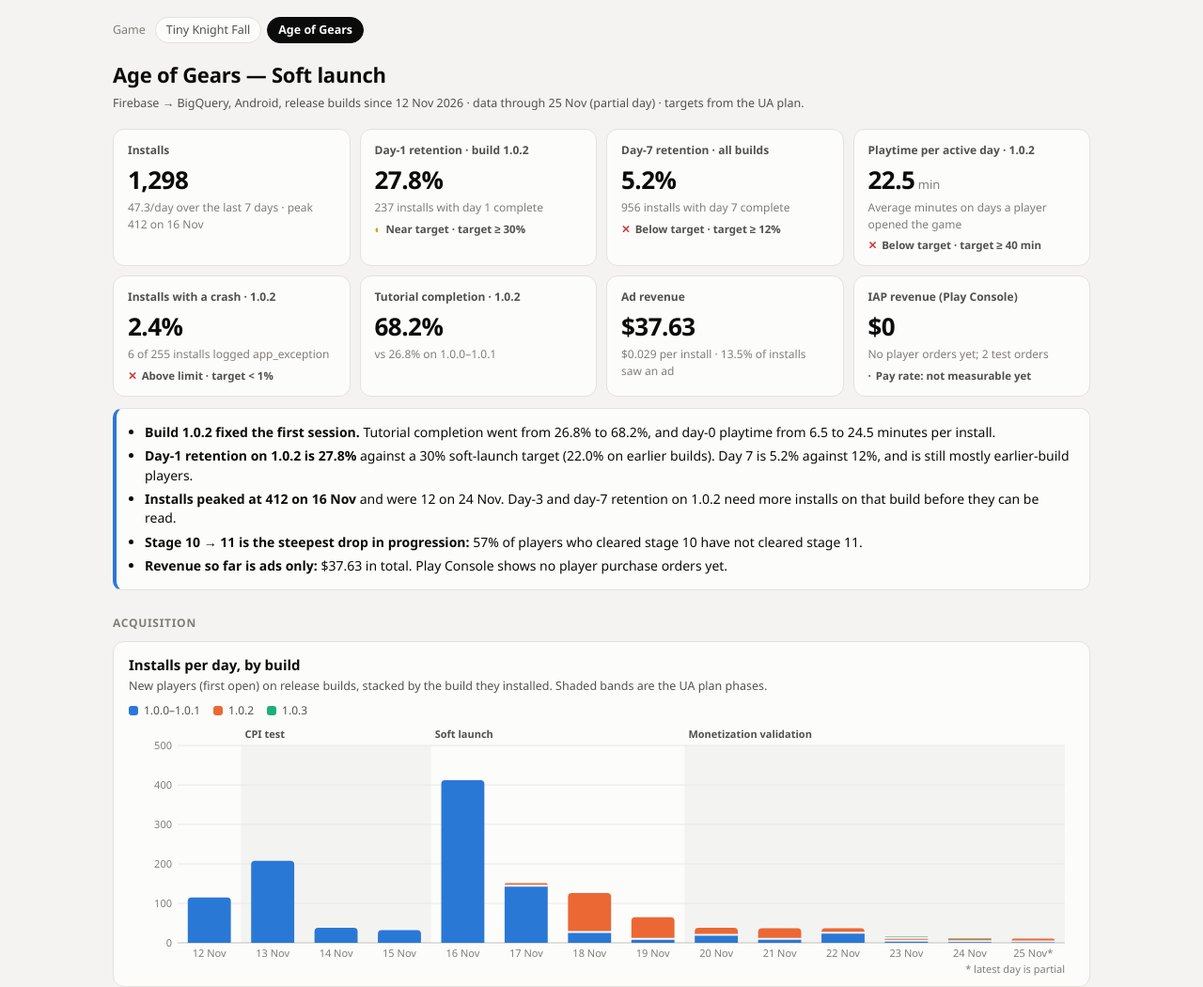
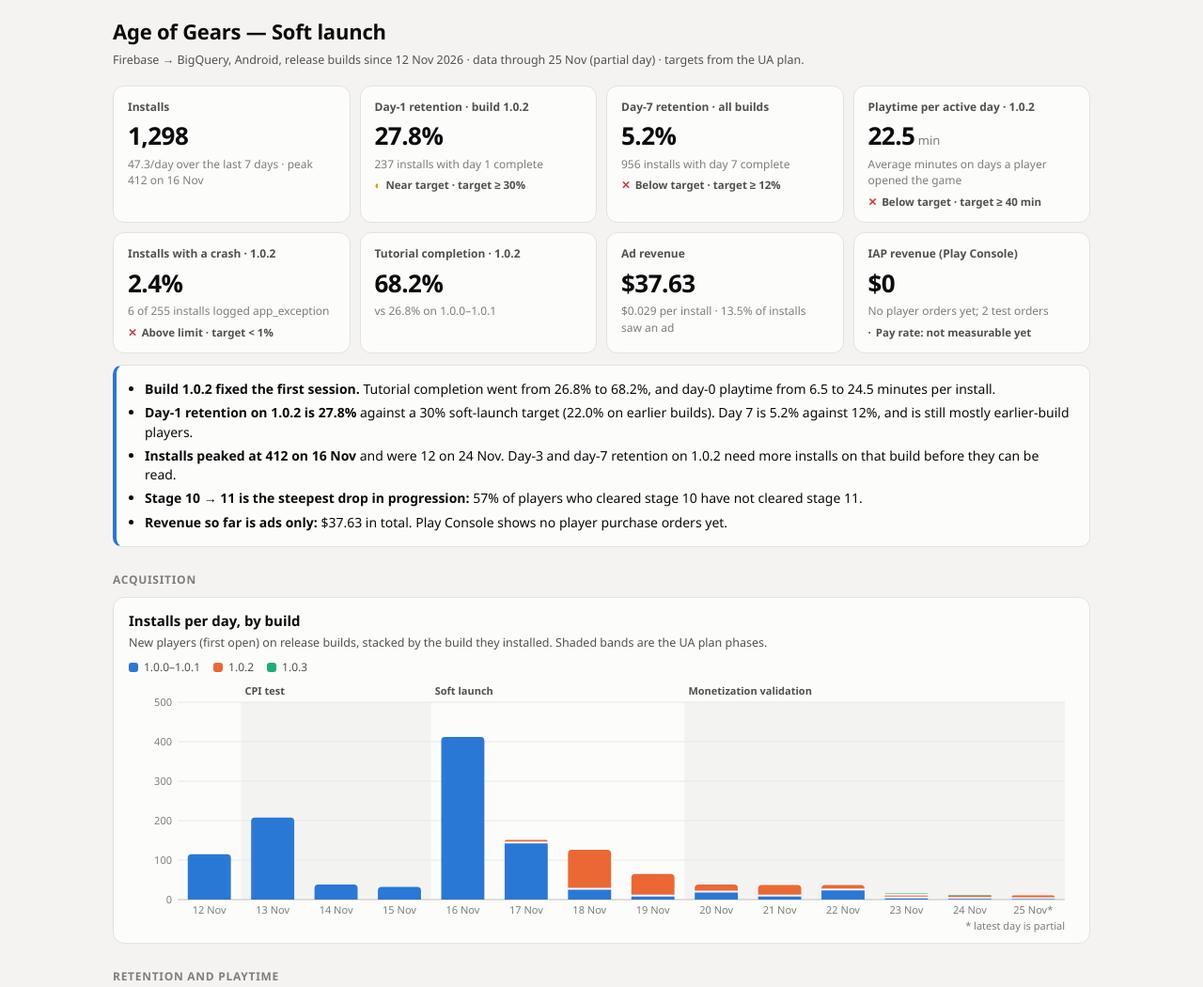
Before and after one commit to Koto1502/tk-kpi-0723, a plain HTML site: page gear/index.html in a window 1280 px wide. Shown: the top 1050 px of the page at 94% size. Drawn offline with Linux system fonts and the light colour scheme.

Commit message:
Remove the game switcher; keep /gear unlinked and out of search
Co-Authored-By: Claude Opus 5.5 <noreply@anthropic.com>

```diff
--- a/gear/index.html
+++ b/gear/index.html
@@ -2,6 +2,7 @@
 <html lang="en">
 <head>
 <meta charset="utf-8">
+<meta name="robots" content="noindex, nofollow">
 <meta name="viewport" content="width=device-width, initial-scale=1">
 <title>Age of Gears — Soft launch</title>
 <style>
@@ -31,13 +32,6 @@
   body { background:var(--surface-0); color:var(--text-primary);
          font:14px/1.45 "Segoe UI",system-ui,sans-serif; padding:18px 20px 40px;
          max-width:1080px; margin:0 auto; }
-  nav.games { display:flex; gap:6px; align-items:center; font-size:12.5px; margin-bottom:18px; }
-  nav.games .lbl { color:var(--text-muted); margin-right:4px; }
-  nav.games a { padding:4px 11px; border:1px solid var(--border); border-radius:99px;
-                color:var(--text-secondary); text-decoration:none; background:var(--surface-1); }
-  nav.games a:hover { border-color:var(--text-muted); }
-  nav.games a[aria-current] { background:var(--text-primary); color:var(--surface-1);
-                              border-color:var(--text-primary); font-weight:600; }
   h1 { font-size:22px; font-weight:650; letter-spacing:-0.01em; }
   .sub { color:var(--text-secondary); font-size:12.5px; margin:5px 0 18px; }
   h2.sec { font-size:12px; font-weight:650; text-transform:uppercase;
@@ -108,12 +102,6 @@
 </style>
 </head>
 <body>
-
-<nav class="games" aria-label="Game">
-  <span class="lbl">Game</span>
-  <a href="/">Tiny Knight Fall</a>
-  <a href="/gear/" aria-current="page">Age of Gears</a>
-</nav>
 
 <h1>Age of Gears — Soft launch</h1>
 <div class="sub" id="sub"></div>
```
Also changed, not shown: index.html (+0 -13 lines).
